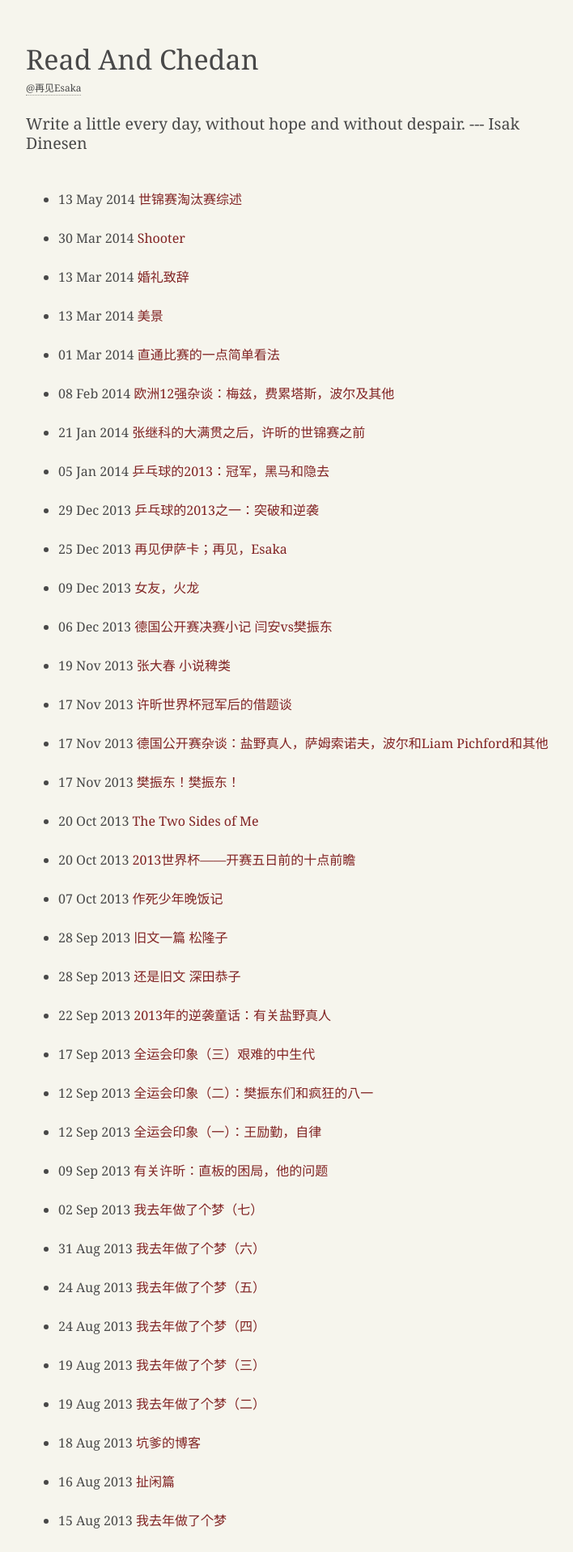
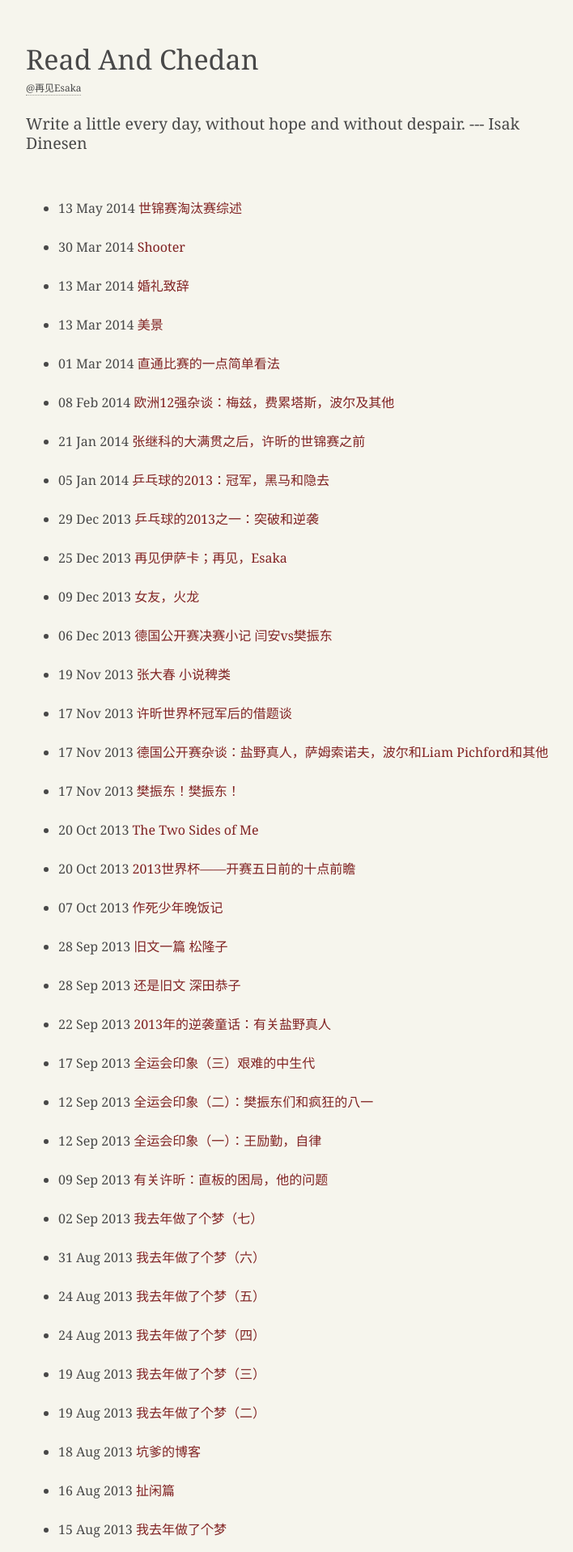
Before and after one commit to readandchedan/readandchedan.github.io, a Jekyll site: the page built from index.html, in a window 1280 px wide. Shown: the top 1917 px of the page at 81% size, without its empty margins (270-978 px from the left). Built offline with Jekyll 4.4.1, drawn with Linux system fonts in a browser that asks for light colours.

Commit message:
Update default.html

```diff
--- a/_layouts/default.html
+++ b/_layouts/default.html
@@ -48,7 +48,7 @@ body.post header p {
 }
 
 p {
-  margin: 0 0 2ex 0;
+  margin: 0 0 3ex 0;
 }
 
 body {
```
